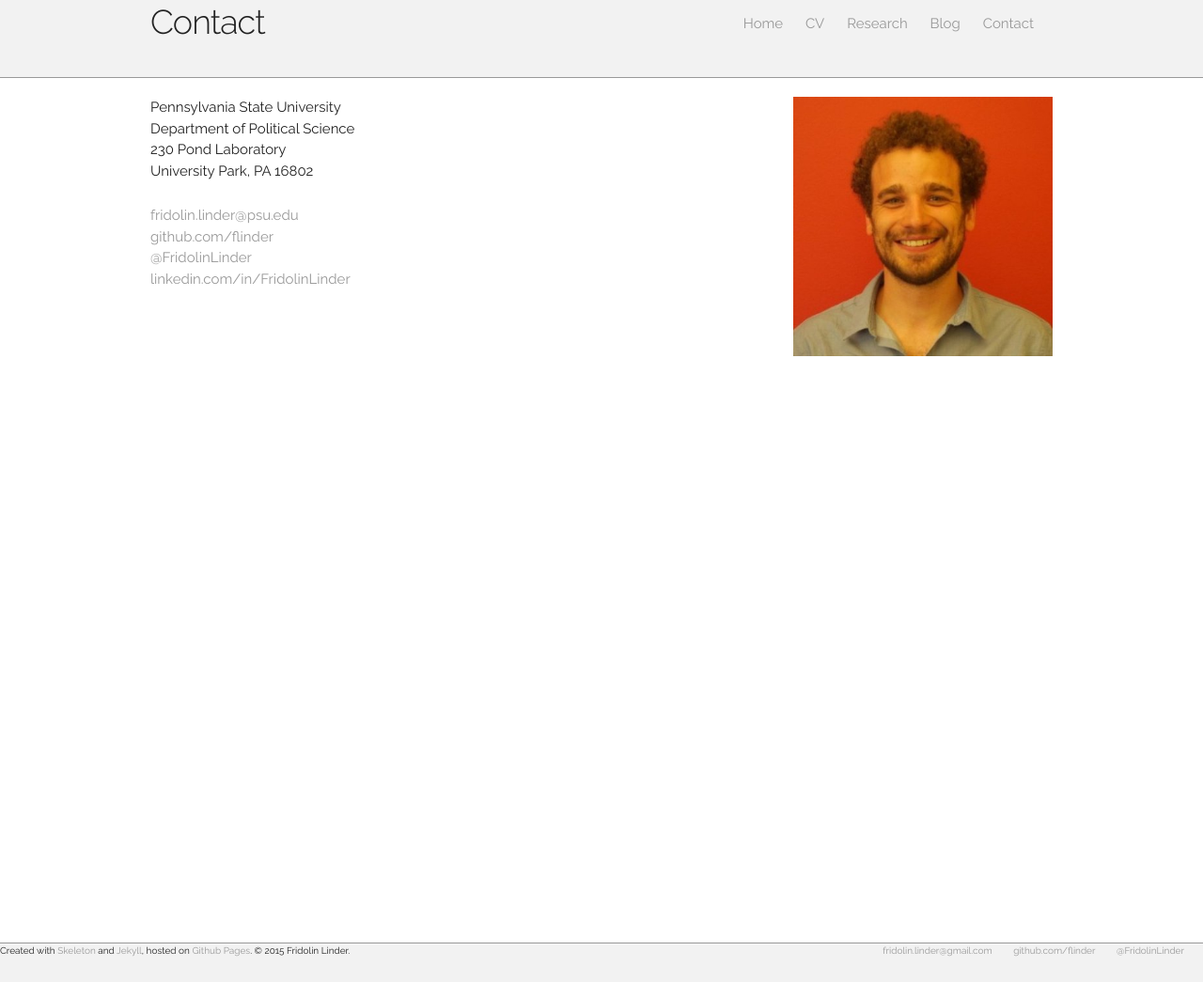
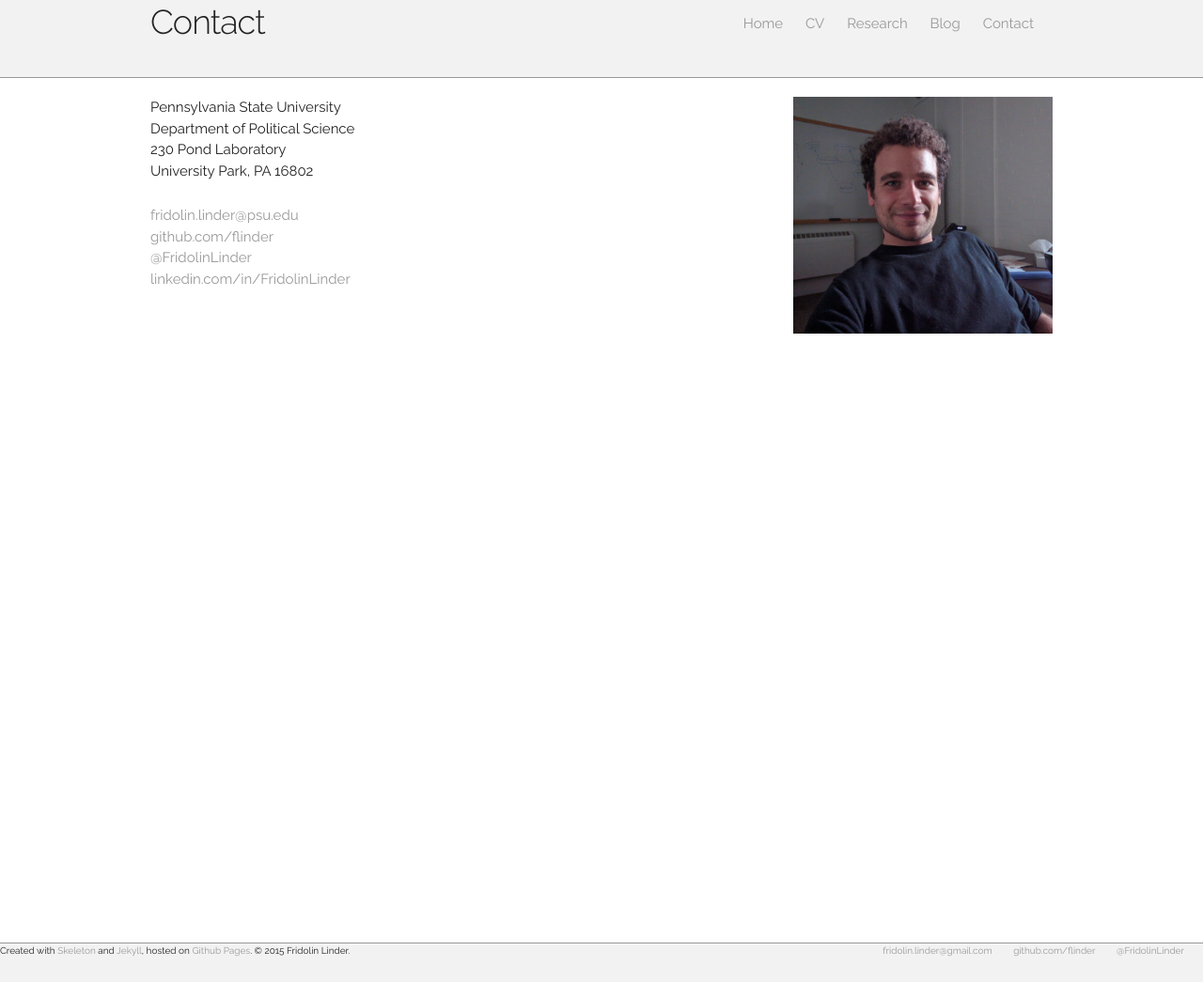
Before and after one commit to flinder/flinder.github.io, a Jekyll site: the page built from contact.html, in a window 1280 px wide. Shown: the whole page at 94% size. Built offline with Jekyll 4.4.1, drawn with Linux system fonts in a browser that asks for light colours.

Commit message:
new contact picture

```diff
--- a/contact.html
+++ b/contact.html
@@ -17,6 +17,6 @@ title: Contact
     </div>
 
     <div id="contactImage" class="six columns">
-                <img src="images/profile_pic.jpg" align="right">
+                <img src="images/new_profile.jpg" align="right">
     </div>
 </div>
```
Also changed, not shown: images/home_page.JPG (deleted), images/new_profile.jpg (added).
